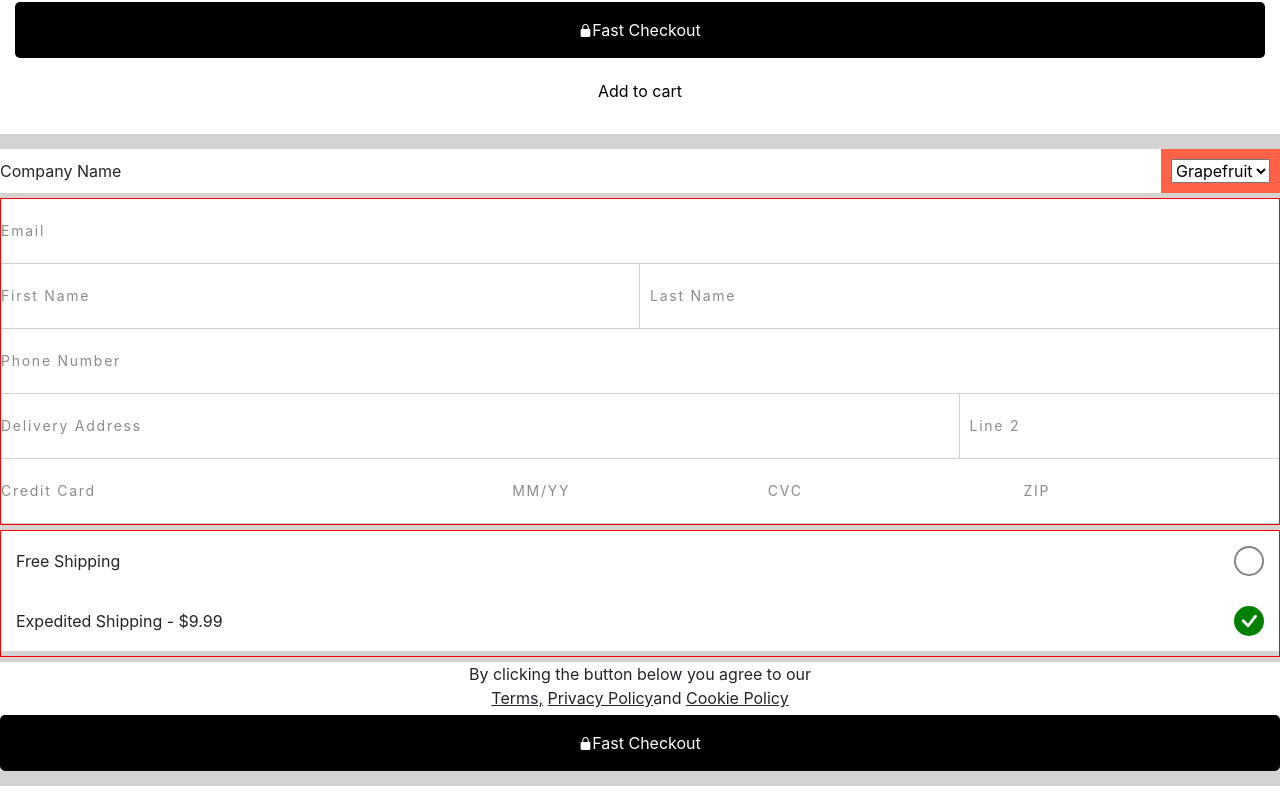
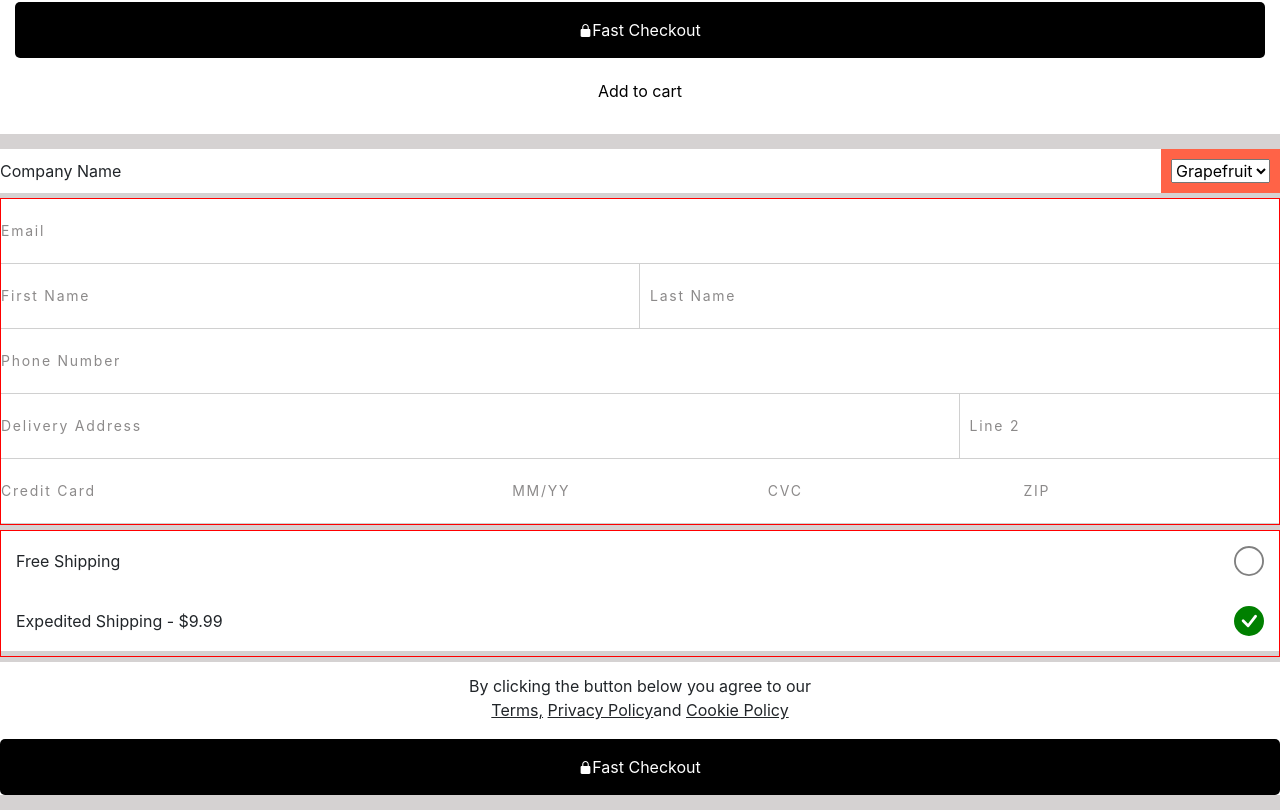
Before and after one commit to Sam-2019/Fast-Checkout-clone, a React (Create React App) app: page / in a window 1280 px wide. Shown: the part 470-1280 px from the top of the page. Before the commit the page ends 1256 px from the top, so only its background shows below. Built offline with nearby package versions, Linux system fonts and the light colour scheme.

Commit message:
added padding

```diff
--- a/src/Terms/terms.css
+++ b/src/Terms/terms.css
@@ -1,6 +1,6 @@
 .terms {
     text-align: center;
-    margin: 0 auto;
+    padding: 12px 0;
   }
 
   .term_item {
```
